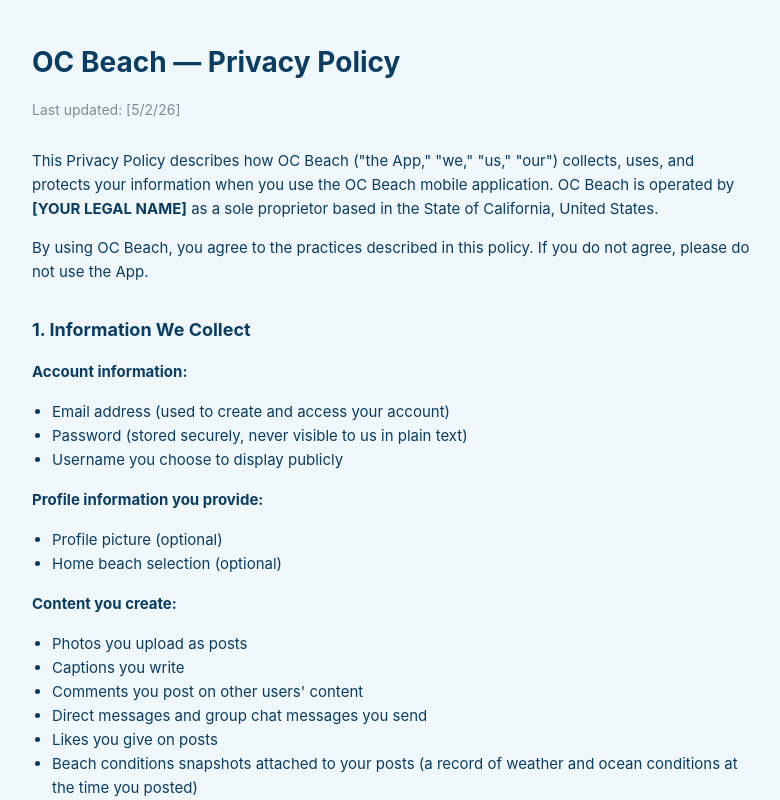
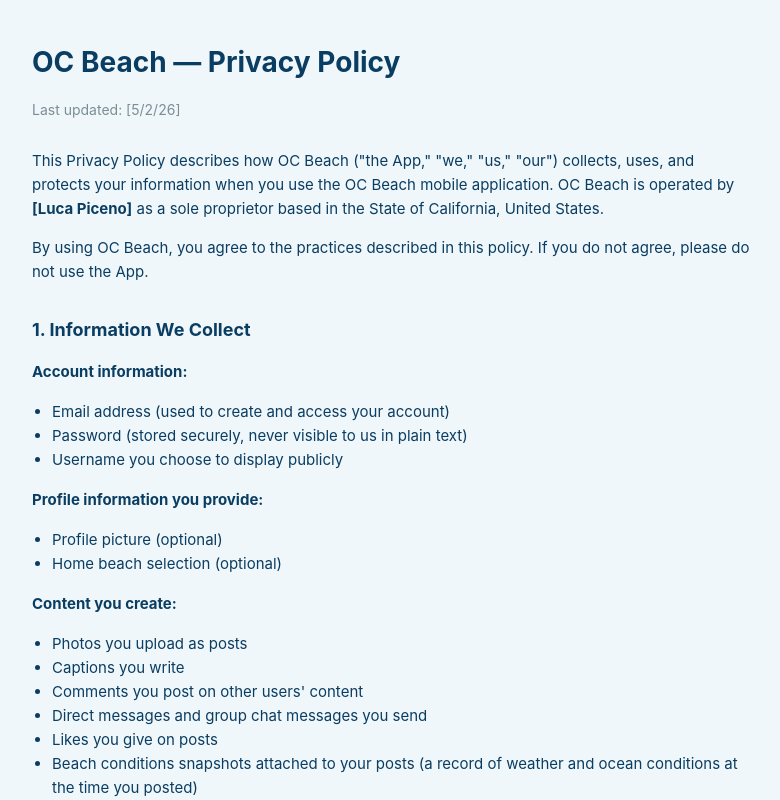
Before and after one commit to lucapiceno1/oc-beach-privacy, a plain HTML site: page index.html in a window 1280 px wide. Shown: the top 800 px of the page, without its empty margins (248-1028 px from the left). Drawn offline with Linux system fonts and the light colour scheme.

Commit message:
Update index.html

```diff
--- a/index.html
+++ b/index.html
@@ -27,7 +27,7 @@
 <h1>OC Beach — Privacy Policy</h1>
 <p class="updated">Last updated: [5/2/26]</p>
 
-<p>This Privacy Policy describes how OC Beach ("the App," "we," "us," "our") collects, uses, and protects your information when you use the OC Beach mobile application. OC Beach is operated by <strong>[YOUR LEGAL NAME]</strong> as a sole proprietor based in the State of California, United States.</p>
+<p>This Privacy Policy describes how OC Beach ("the App," "we," "us," "our") collects, uses, and protects your information when you use the OC Beach mobile application. OC Beach is operated by <strong>[Luca Piceno]</strong> as a sole proprietor based in the State of California, United States.</p>
 
 <p>By using OC Beach, you agree to the practices described in this policy. If you do not agree, please do not use the App.</p>
 
```
